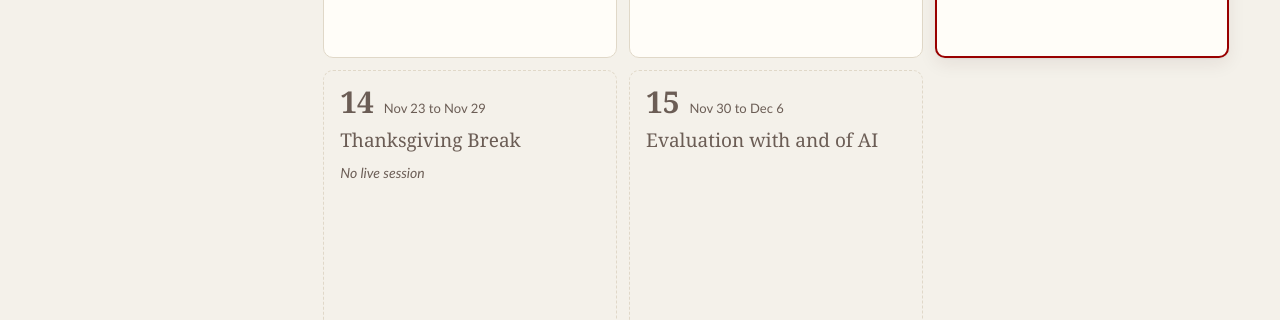
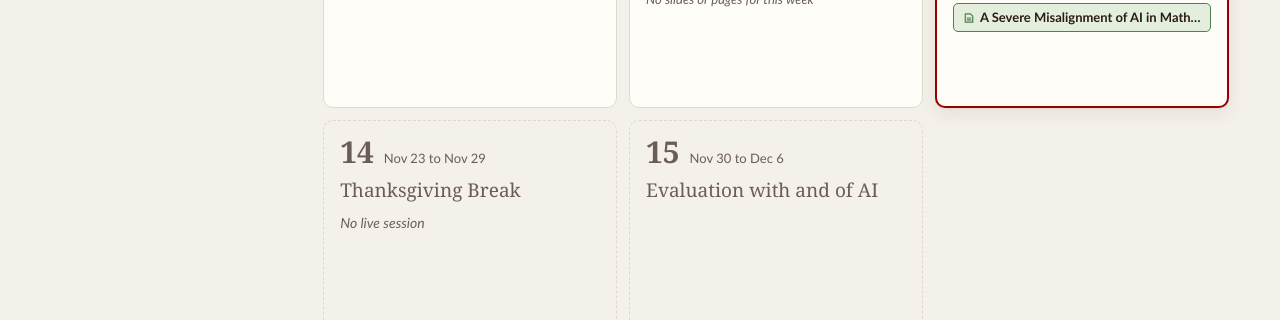
Before and after one commit to yuqingxing22/educ565a, a plain HTML site: page index.html in a window 1280 px wide. Shown: the part 2480-2800 px from the top of the page. Drawn offline with Linux system fonts and the light colour scheme.

Commit message:
W11 slides; W13 pre-class reading (Math and AI declaration)
Co-Authored-By: Claude Opus 5.5 <noreply@anthropic.com>

```diff
--- a/index.html
+++ b/index.html
@@ -327,7 +327,8 @@ section { scroll-margin-top: 20px; display: grid; gap: 18px; }
     6: "1s0hc204L0UrPdLsP23wnb3-UYseGCrIOPyt7YWG7vK0",
     7: "1vnTRvn_ITjuiYta_64X9OxH4iInVZq_45tE-dibb3gs",
     8: "16-IswW7fU8E3hgBRoECCRf_j5Fv73qhWTRvbIrxl6vE",
-    9: "1UhYrUCrVhTcrnluNdz722iBWrBJZWPDh8qo4ZVHUR5M"
+    9: "1UhYrUCrVhTcrnluNdz722iBWrBJZWPDh8qo4ZVHUR5M",
+    11: "15xpv0jNTQ3nJ44UC78W51eSlmTvz5cshKh1w6KWjUCk"
   };
   const PAGES = [
     { type: "act", w: 1, title: "Jigsaw Reading: Xu et al. (2021)", desc: "Group reading in a shared Google Doc.", href: DOC + "1Hb7mKO1FsVSg1NVlPIrYJwqWAlxBD63LJQw-Sidcap8", ext: true },
@@ -348,6 +349,7 @@ section { scroll-margin-top: 20px; display: grid; gap: 18px; }
     { type: "ref", w: 10, title: "Course Site: EDTC 520 Technology Integration in K–12 Classrooms", desc: "The existing course for the M.Ed. topic (learner: Sarah).", href: "w10/courses/med-tech-integration/" },
     { type: "ref", w: 10, title: "Course Site: AP Computer Science A", desc: "The existing course for the AP CS topic (learner: Malik).", href: "w10/courses/ap-cs/" },
     { type: "act", w: 9, title: "Learner Persona Studio", desc: "Interview an AI-simulated learner, then design with them. The GPT’s instructions and knowledge files, and the plugin to download.", href: "https://github.com/yuqingxing22/learner-persona-studio", ext: true, src: "GitHub" },
+    { type: "ref", w: 13, title: "A Severe Misalignment of AI in Mathematics", desc: "Read before Wednesday’s guest talk: a short declaration by 28 Fields Medal winners on what AI-solved math problems mean for understanding.", href: "https://mathandai.org", ext: true, src: "mathandai.org" },
     { type: "ref", w: 0, title: "EDUC 565A Prompt Library", desc: "Our shared prompts, including the learning modes from Week 6.", href: DOC + "1eURwCrZEK8svP0fzvDYJlc4_No-TdOMSbNq48MxmWog", ext: true }
   ];
   // Slides join the library as items too.
```
